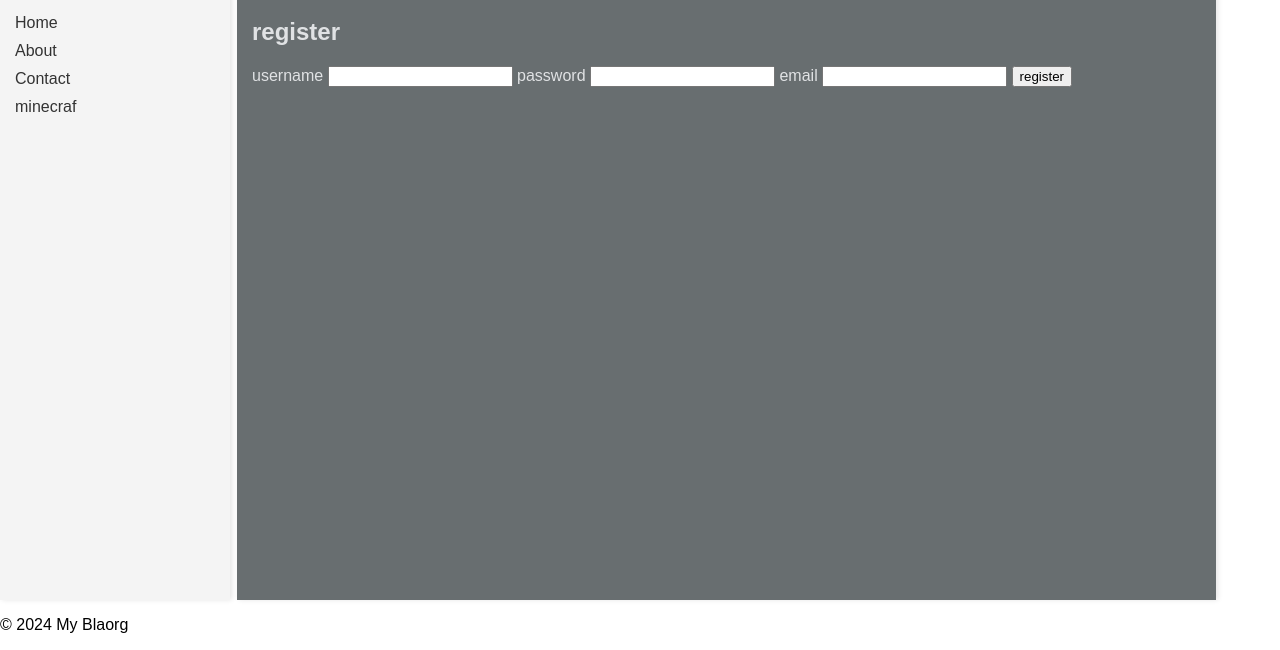
After one commit to turingcompletejeff/flask-site, a Flask app: page /register in a window 1280 px wide. The commit adds this page. Shown: the part 150-800 px from the top of the page. Run offline with Flask 3, Linux system fonts and the light colour scheme.

Commit message:
Added a simple login and register page. Now handling flash messages for user feedback.

```diff
--- /dev/null
+++ b/app/routes_auth.py
@@ -0,0 +1,38 @@
+from flask import Blueprint, render_template, request, redirect, url_for, flash
+from app import db
+from app.models import User
+
+auth = Blueprint('auth',__name__)
+
+@auth.route('/login', methods=['GET','POST'])
+def login():
+    if request.method == 'POST':
+        username = request.form['username']
+        password = request.form['password']
+
+        user = User.query.filter_by(username=username).first()
+        if user and user.check_password(password):
+            flash('Login succesful','success')
+            return redirect(url_for('main_bp.index'))
+        else:
+            flash('Invalid username or password', 'danger')
+
+    return render_template('login.html')
+
+@auth.route('/register', methods=['GET','POST'])
+def register():
+    if request.method == 'POST':
+        username = request.form['username']
+        password = request.form['password']
+        email = request.form['email']
+
+        if User.query.filter_by(username=username).first():
+            flash('Username taken','danger')
+        else:
+            new_user = User(username=username, email=email)
+            new_user.set_password(password)
+            db.session.add(new_user)
+            db.session.commit()
+            flash('Account created!','success')
+            return redirect(url_for('auth.login'))
+    return render_template('register.html')
--- a/app/templates/layout.html
+++ b/app/templates/layout.html
@@ -32,6 +32,18 @@
     <!-- Image banner at the top -->
     <header>
         <img id="banner" />
+	{% with messages = get_flashed_messages(with_categories=true) %}
+	  {% if messages %}
+	    <div class="flash-messages">
+		    {% for category, message in messages %}
+		      <div class="alert alert-{{ category }}">
+			      {{ message }}
+			      <span class="close-btn" onclick="this.parentElement.style.display='none';">&times;</span>
+		      </div>
+		    {% endfor %}
+	    </div>
+	  {% endif %}
+	{% endwith %}
     </header>
 
     <div class="main-content">
--- /dev/null
+++ b/app/templates/register.html
@@ -0,0 +1,21 @@
+{% extends "layout.html" %}
+
+{% block title %}register{% endblock %}
+
+{% block content %}
+	<div class="form-container">
+		<h2>register</h2>
+		<form method="POST">
+			<label>username</label>
+			<input type="text" name="username" required>
+
+			<label>password</label>
+			<input type="password" name="password" required>
+
+			<label>email</label>
+			<input type="email" name="email" required>
+
+			<button type="submit">register</button>
+		</form>
+	</div>
+{% endblock %}
--- a/config.py
+++ b/config.py
@@ -9,3 +9,4 @@ class Config:
   RCON_PASS = os.environ.get('RCON_PASS')
   RCON_HOST = os.environ.get('MC_HOST')
   RCON_PORT = os.environ.get('MC_PORT')
+  SECRET_KEY = os.environ.get('SECRET_KEY')
--- a/requirements.txt
+++ b/requirements.txt
@@ -1,7 +1,10 @@
+bcrypt==4.3.0
 blinker==1.9.0
 click==8.2.1
 colorama==0.4.6
 Flask==3.1.1
+Flask-Bcrypt==1.0.1
+Flask-Login==0.6.3
 Flask-SQLAlchemy==3.1.1
 greenlet==3.2.4
 gunicorn==23.0.0
--- /dev/null
+++ b/sql/create_table_user.sql
@@ -0,0 +1,6 @@
+CREATE TABLE users (
+	id SERIAL PRIMARY KEY,
+	username VARCHAR(50) UNIQUE NOT NULL,
+	email VARCHAR(120) UNIQUE NOT NULL,
+	password_hash VARCHAR(128) NOT NULL
+);
```
Also changed, not shown: app/__init__.py (+9 -0 lines), app/models.py (+15 -0 lines), app/static/css/styles.css (+52 -0 lines), app/templates/login.html (added, +19 -0 lines).
